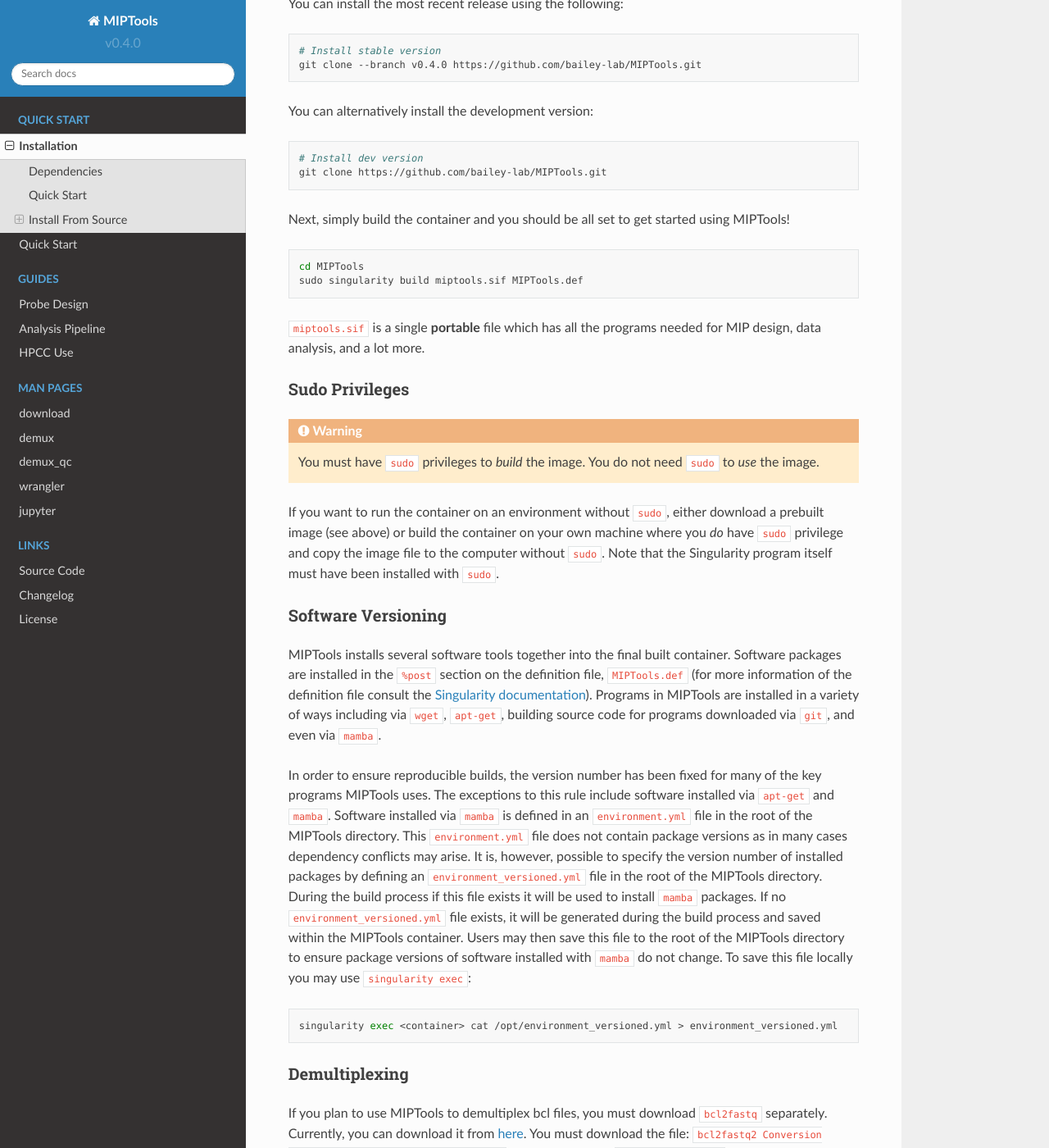
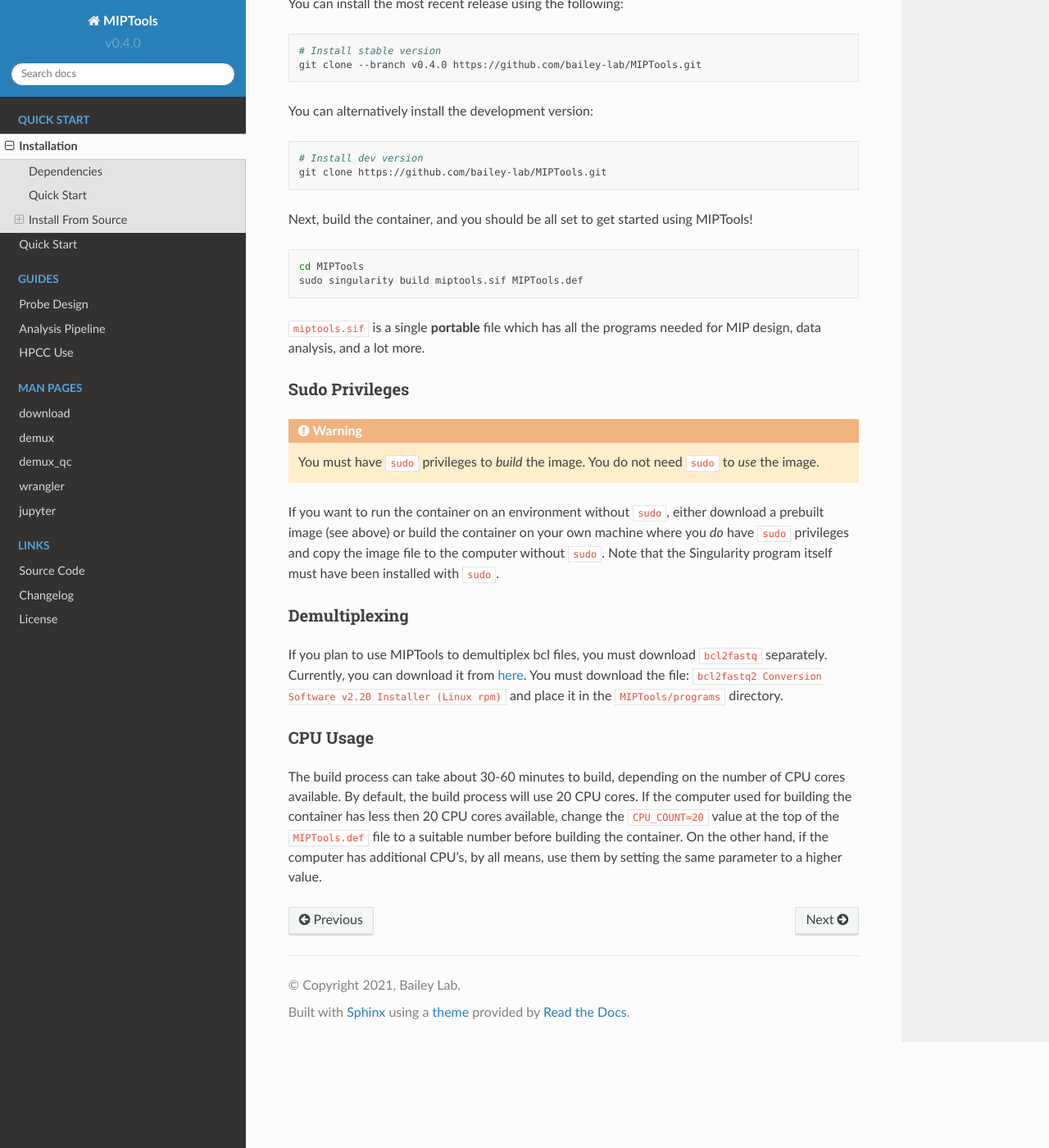
Before and after one commit to bailey-lab/MIPTools, a Sphinx documentation site: the page built from docs/installation.rst, in a window 1280 px wide and 1400 px high, scrolled down 933 px. Shown: the whole window at 82% size. Built offline with Sphinx 7.4.7 and the Read the Docs theme 2.0.0, drawn with Linux system fonts in a browser that asks for light colours; some of the changed text lies outside the part shown.

Commit message:
Remove discussion about freezing software versions
Closes #48

```diff
--- a/docs/installation.rst
+++ b/docs/installation.rst
@@ -7,14 +7,15 @@ Dependencies
 
 A working copy of `Singularity <https://www.sylabs.io/docs/>`_ is required.
 Singularity is best installed with **sudo**. While it is said to be possible to
-install with unprivileged user with some features missing, MIPTools hasn't been
-tested on such an installation.
+install as an unprivileged user with some features missing, MIPTools has yet to
+be tested on such an installation.
 
-Singularity is available for most Linux systems including high-performance clusters. It is also possible to install
-and use on Mac OS using virtual machines with a little bit of extra work.
+Singularity is available for most Linux systems, including high-performance
+clusters. It is also possible to install and use on Mac OS using virtual
+machines with a little bit of extra work.
 
 Note that the :code:`snap` package is a rapid way to install the go language
-required by Singularity (e.g. on Ubuntu/Debian: :code:`sudo snap install go
+required by Singularity (e.g., on Ubuntu/Debian: :code:`sudo snap install go
 --classic`).
 
 Quick Start
@@ -38,8 +39,8 @@ You can download the development version or any previous release:
 .. note::
 
 	These prebuilt versions do not include the :code:`bcl2fastq` software due to
-	its license. If you plan to use MIPTools to demultiplex bcl files, you must
-	build the container yourself.
+	its license. You must build the container yourself if you plan to use
+	MIPTools to demultiplex bcl files.
 
 .. _install-source:
 
@@ -62,7 +63,7 @@ You can alternatively install the development version:
 	# Install dev version
 	git clone https://github.com/bailey-lab/MIPTools.git
 
-Next, simply build the container and you should be all set to get started using
+Next, build the container, and you should be all set to get started using
 MIPTools!
 
 .. code-block:: shell
@@ -83,40 +84,9 @@ Sudo Privileges
 
 If you want to run the container on an environment without ``sudo``, either
 download a prebuilt image (see above) or build the container on your own
-machine where you *do* have ``sudo`` privilege and copy the image file to the
+machine where you *do* have ``sudo`` privileges and copy the image file to the
 computer without ``sudo``. Note that the Singularity program itself must have
 been installed with ``sudo``.
-
-Software Versioning
--------------------
-
-MIPTools installs several software tools together into the final built
-container. Software packages are installed in the ``%post`` section on the
-definition file, ``MIPTools.def`` (for more information of the definition file
-consult the `Singularity documentation <https://sylabs.io/docs>`_). Programs in
-MIPTools are installed in a variety of ways including via ``wget``,
-``apt-get``, building source code for programs downloaded via ``git``, and even
-via ``mamba``.
-
-In order to ensure reproducible builds, the version number has been fixed for
-many of the key programs MIPTools uses. The exceptions to this rule include
-software installed via ``apt-get`` and ``mamba``. Software installed via
-``mamba`` is defined in an ``environment.yml`` file in the root of the MIPTools
-directory. This ``environment.yml`` file does not contain package versions as
-in many cases dependency conflicts may arise. It is, however, possible to
-specify the version number of installed packages by defining an
-``environment_versioned.yml`` file in the root of the MIPTools directory.
-During the build process if this file exists it will be used to install
-``mamba`` packages. If no ``environment_versioned.yml`` file exists, it will be
-generated during the build process and saved within the MIPTools container.
-Users may then save this file to the root of the MIPTools directory to ensure
-package versions of software installed with ``mamba`` do not change. To save
-this file locally you may use ``singularity exec``:
-
-.. code-block:: shell
-
-	singularity exec <container> cat /opt/environment_versioned.yml > environment_versioned.yml
-
 
 Demultiplexing
 --------------
```
